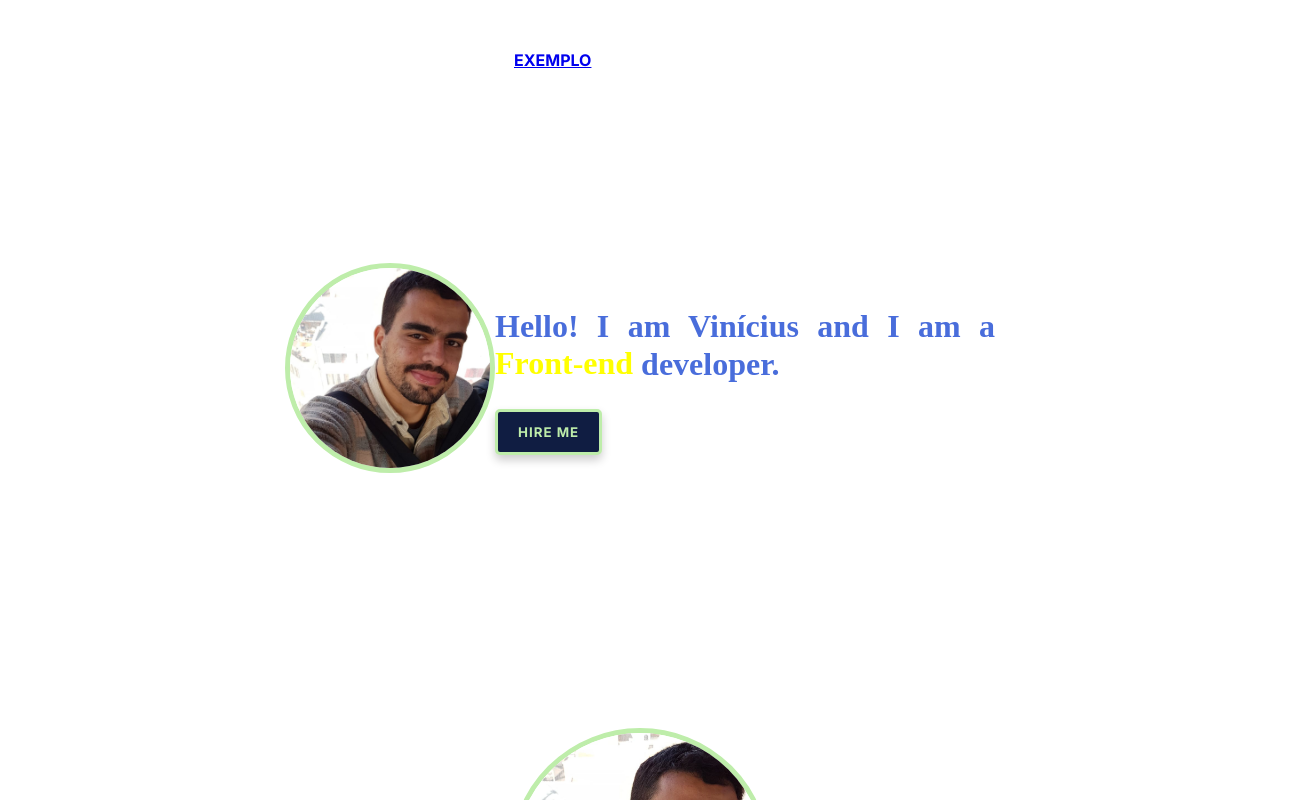
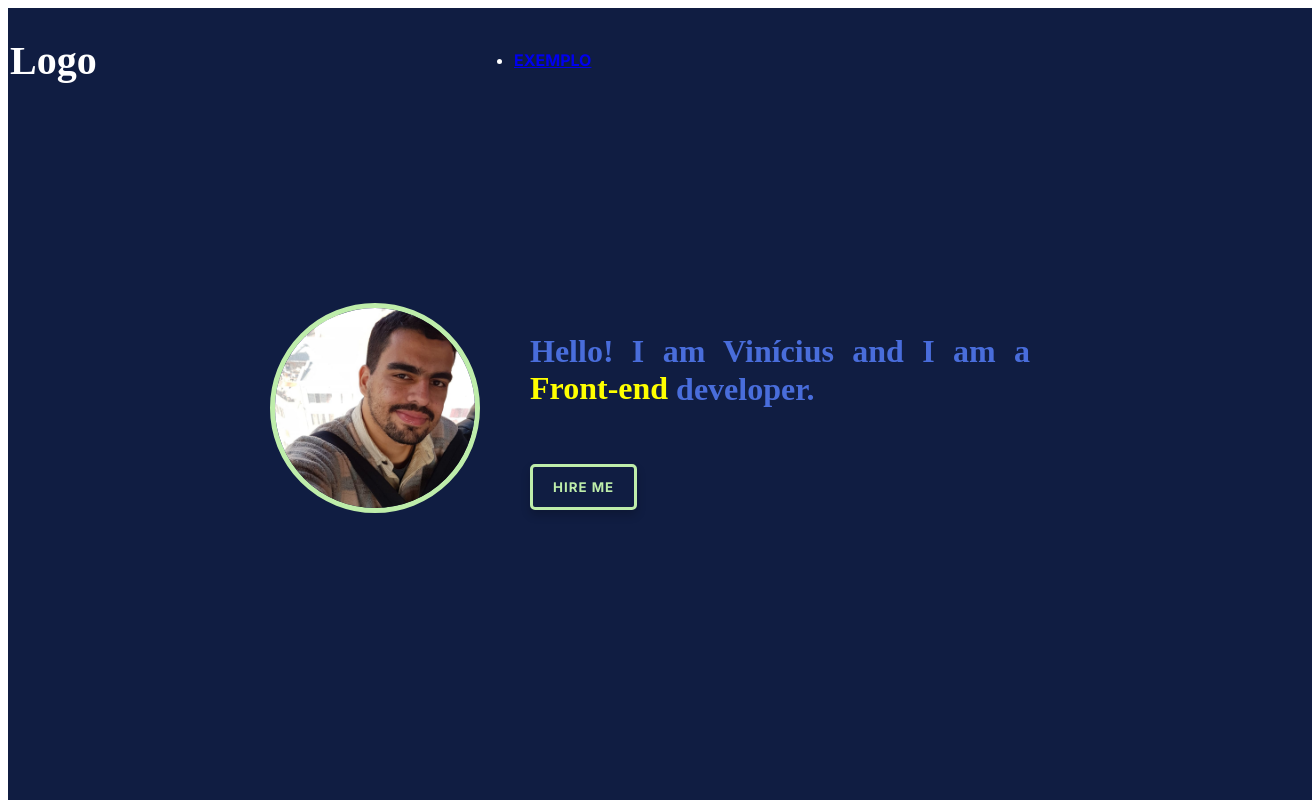
Before and after one commit to vinMoreiraHenrique/portfolio-vinicius, a Next.js app in the folder vin-port/: page / in a window 1280 px wide. Shown: the top 800 px of the page, 1312 px wide, since content can reach past the window. Built offline with nearby package versions, Linux system fonts and the light colour scheme.

Commit message:
fix: fixed a deleted part of the styled component GenericContainer

```diff
--- a/vin-port/next.config.js
+++ b/vin-port/next.config.js
@@ -1,10 +1,8 @@
 /** @type {import('next').NextConfig} */
 const nextConfig = {
-    compiler:{
-        styledComponents: {
-            ssr: true
-        }
-    },
- }
+  compiler: {
+    styledComponents: true,
+  },
+};
 
-module.exports = nextConfig
+module.exports = nextConfig;
--- a/vin-port/src/components/GenericContainer/style.ts
+++ b/vin-port/src/components/GenericContainer/style.ts
@@ -26,6 +26,9 @@ export const StyledGenericContainer = styled.div<IStyledGenericContainerProps>`
   button {
     align-self: start;
   }
+  padding: 40px 20px;
+  gap: 30px;
+  background-color: ${theme.colors.primary};
   h2 {
     color: ${theme.colors.secondary};
     font-weight: bolder;
--- a/vin-port/src/components/WelcomeSection/index.tsx
+++ b/vin-port/src/components/WelcomeSection/index.tsx
@@ -38,7 +38,7 @@ const WelcomeSection = () => {
         height={200}
       />
 
-      <GenericContainer as="div" containerFlexDirection="column" containerHeight="fit-content" alignContainer="center">
+      <GenericContainer as="div" containerFlexDirection="column" containerHeight="fit-content" alignContainer="center" justifyContainer="center">
         <StyledText $fade={fadeAnimation} as="h2" >
           Hello! I am Vinícius and I am a{" "}
           <span className="content-wrapper">
```
Also changed, not shown: vin-port/src/components/ProjectsCard/index.tsx (added, +25 -0 lines), vin-port/src/app/page.tsx (line endings or trailing spaces).
